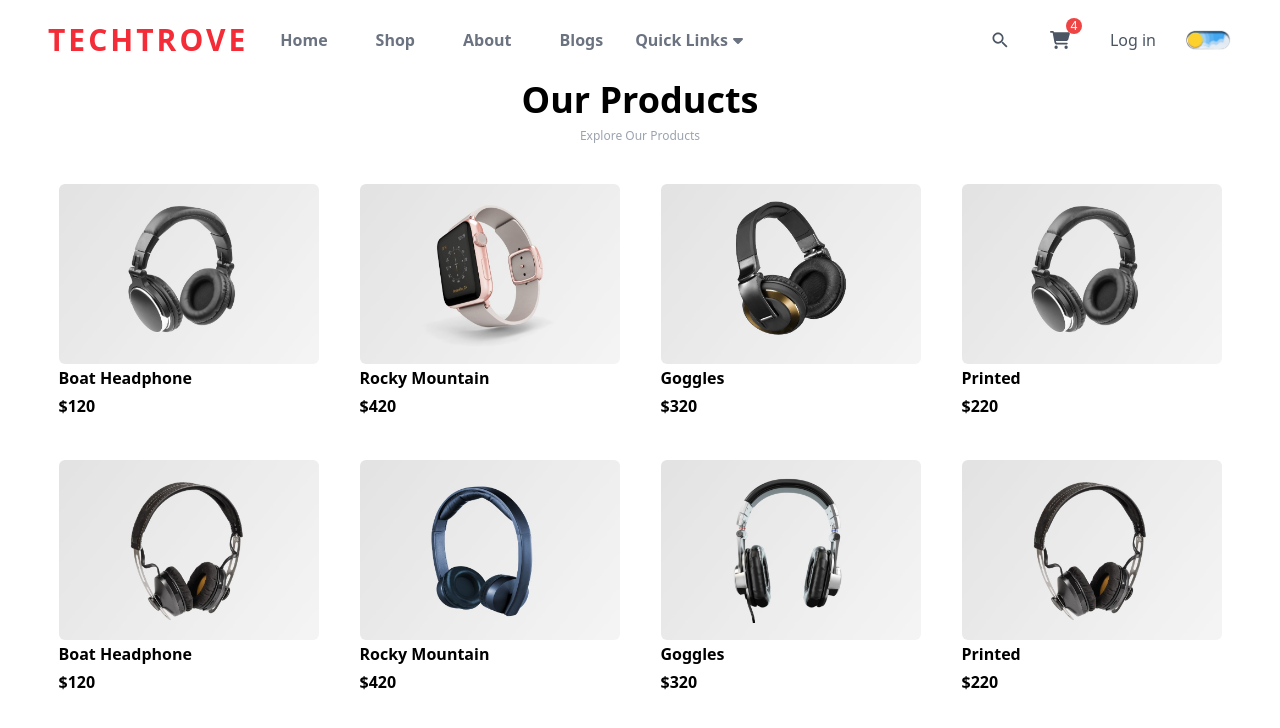
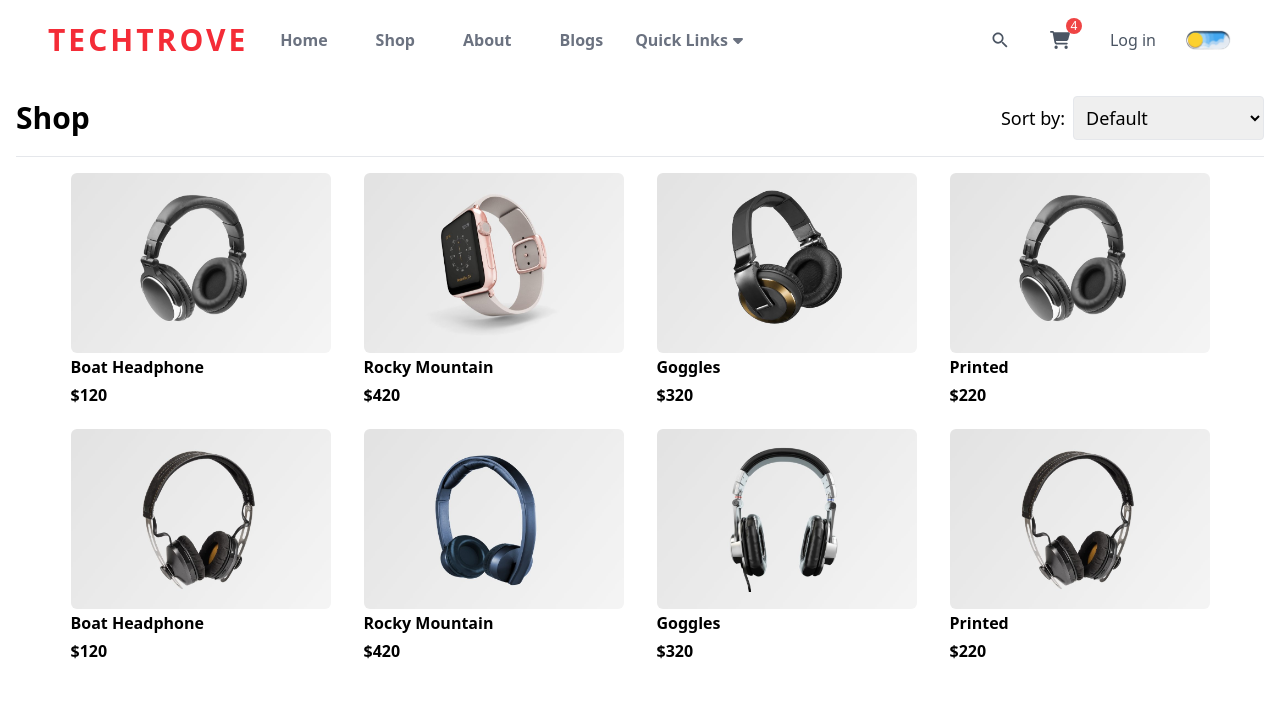
Before and after one commit to alinacldpr/E-CommerceWebsite, a React (Vite) app in the folder TechTrove-FE/: page /shop in a window 1280 px wide. Shown: the top 728 px of the page. Built offline with nearby package versions, Linux system fonts and the light colour scheme.

Commit message:
implemented sorting options for the products in the Shop page

```diff
--- a/TechTrove-FE/src/components/Products/Products.jsx
+++ b/TechTrove-FE/src/components/Products/Products.jsx
@@ -1,3 +1,4 @@
+// src/components/Products/Products.jsx
 import React from "react";
 import Heading from "../Shared/Heading";
 import ProductCard from "./ProductCard";
@@ -16,70 +17,85 @@ const ProductsData = [
     id: 1,
     img: Img1,
     title: "Boat Headphone",
-    price: "120",
+    price: 120,
     aosDelay: "0",
   },
   {
     id: 2,
     img: Img2,
     title: "Rocky Mountain",
-    price: "420",
+    price: 420,
     aosDelay: "200",
   },
   {
     id: 3,
     img: Img3,
     title: "Goggles",
-    price: "320",
+    price: 320,
     aosDelay: "400",
   },
   {
     id: 4,
     img: Img4,
-    title: "Printed ",
-    price: "220",
+    title: "Printed",
+    price: 220,
     aosDelay: "600",
   },
 ];
 const ProductsData2 = [
   {
-    id: 1,
+    id: 5,
     img: Img5,
     title: "Boat Headphone",
-    price: "120",
+    price: 120,
     aosDelay: "0",
   },
   {
-    id: 2,
+    id: 6,
     img: Img6,
     title: "Rocky Mountain",
-    price: "420",
+    price: 420,
     aosDelay: "200",
   },
   {
-    id: 3,
+    id: 7,
     img: Img7,
     title: "Goggles",
-    price: "320",
+    price: 320,
     aosDelay: "400",
   },
   {
-    id: 4,
+    id: 8,
     img: Img5,
-    title: "Printed ",
-    price: "220",
+    title: "Printed",
+    price: 220,
     aosDelay: "600",
   },
 ];
-const Products = () => {
+
+const Products = ({ sortOption, showHeading = true }) => {
+  const products = [...ProductsData, ...ProductsData2];
+
+  const sortedProducts = products.sort((a, b) => {
+    switch (sortOption) {
+      case "priceAsc":
+        return a.price - b.price;
+      case "priceDesc":
+        return b.price - a.price;
+      case "nameAsc":
+        return a.title.localeCompare(b.title);
+      case "nameDesc":
+        return b.title.localeCompare(a.title);
+      default:
+        return 0;
+    }
+  });
+
   return (
-    <div>
-      <div className="container">
-        {/* Header section */}
-        <Heading title="Our Products" subtitle={"Explore Our Products"} />
-        {/* Body section */}
-        <ProductCard data={ProductsData} />
-        <ProductCard data={ProductsData2} />
+    <div className="container mx-auto">
+      {showHeading && <Heading title="Our Products" subtitle="Explore Our Products" />}
+      <div className="product-list">
+        <ProductCard data={sortedProducts} />
       </div>
     </div>
   );
--- a/TechTrove-FE/src/components/Shop/Shop.jsx
+++ b/TechTrove-FE/src/components/Shop/Shop.jsx
@@ -1,11 +1,35 @@
 // src/components/Shop/Shop.jsx
-import React from "react";
+import React, { useState } from "react";
 import Products from "../Products/Products";
 
 const Shop = () => {
+  const [sortOption, setSortOption] = useState("default");
+
+  const handleSortChange = (event) => {
+    setSortOption(event.target.value);
+  };
+
   return (
-    <div className="shop-container mx-auto">
-      <Products />
+    <div className="shop-container mx-auto p-4">
+      <div className="flex justify-between items-center border-b pb-4 mb-4">
+        <h1 className="text-3xl font-bold">Shop</h1>
+        <div className="flex items-center">
+          <label htmlFor="sort" className="mr-2 text-lg">Sort by:</label>
+          <select
+            id="sort"
+            value={sortOption}
+            onChange={handleSortChange}
+            className="border rounded p-2 text-lg"
+          >
+            <option value="default">Default</option>
+            <option value="priceAsc">Price: Low to High</option>
+            <option value="priceDesc">Price: High to Low</option>
+            <option value="nameAsc">Name: A to Z</option>
+            <option value="nameDesc">Name: Z to A</option>
+          </select>
+        </div>
+      </div>
+      <Products sortOption={sortOption} showHeading={false} />
     </div>
   );
 };
```
